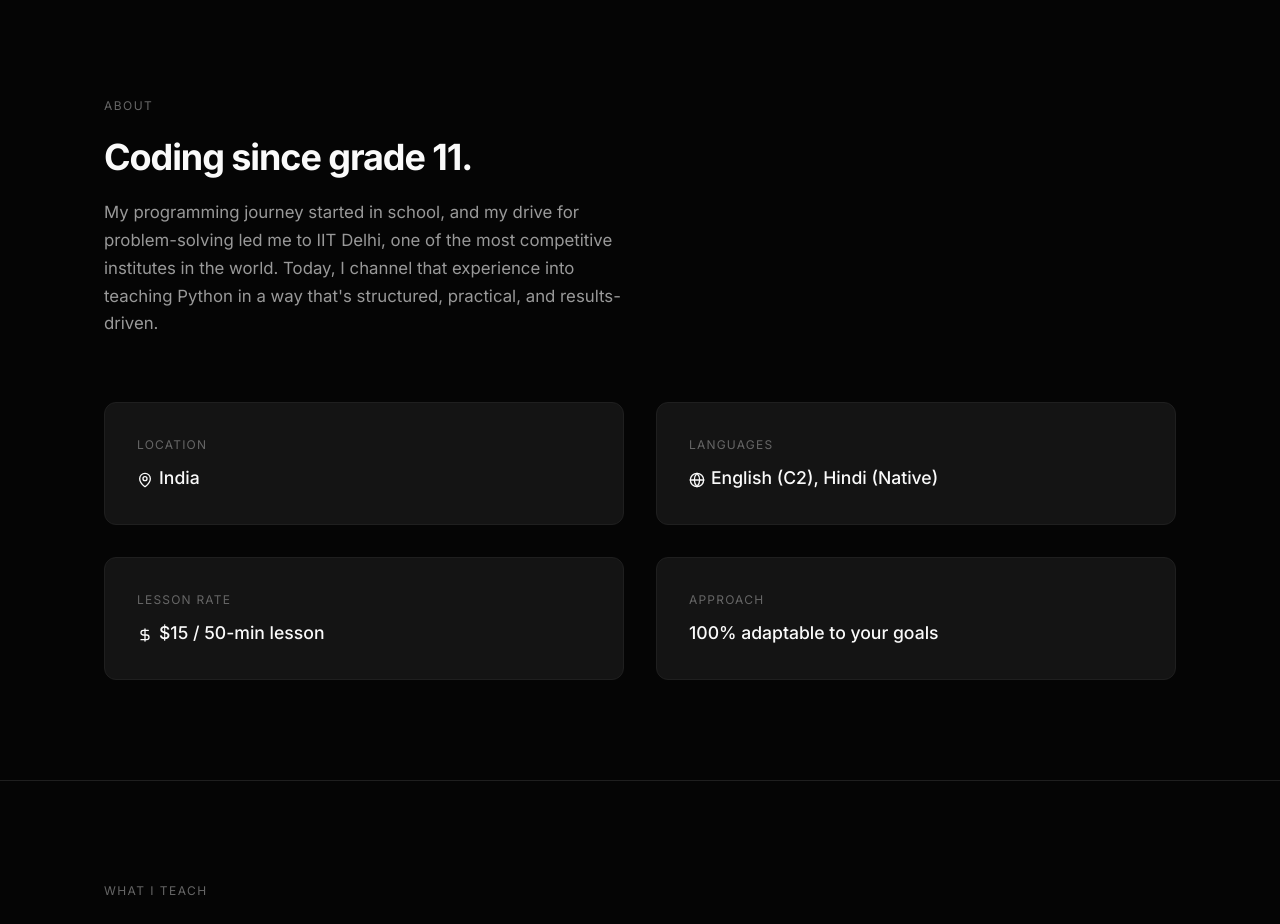
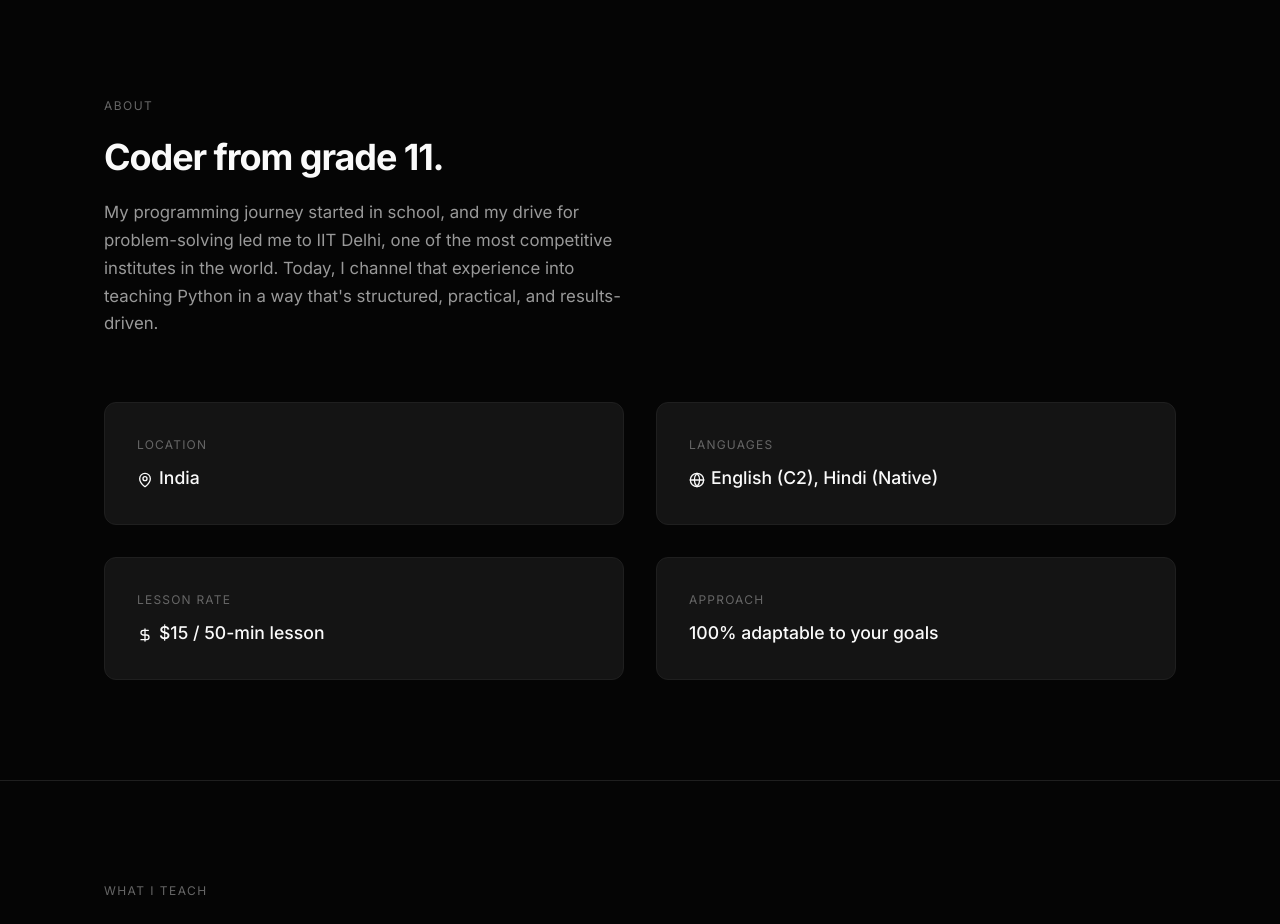
Before and after one commit to realakshatsingh/akshat-tutor-portfolio, a Next.js app: page / in a window 1280 px wide. Shown: the part 820-1744 px from the top of the page. Built offline with nearby package versions, Linux system fonts and the light colour scheme.

Commit message:
Update About section heading text

```diff
--- a/app/page.tsx
+++ b/app/page.tsx
@@ -200,7 +200,7 @@ export default function Home() {
         <section id="about" className="section">
           <div className="wrap">
             <p className="section-label">About</p>
-            <h2 className="section-heading">Coding since grade 11.</h2>
+            <h2 className="section-heading">Coder from grade 11.</h2>
             <p className="section-desc">
               My programming journey started in school, and my drive for problem-solving led me to IIT Delhi, one of the most competitive institutes in the world. Today, I channel that experience into teaching Python in a way that&apos;s structured, practical, and results-driven.
             </p>
```
